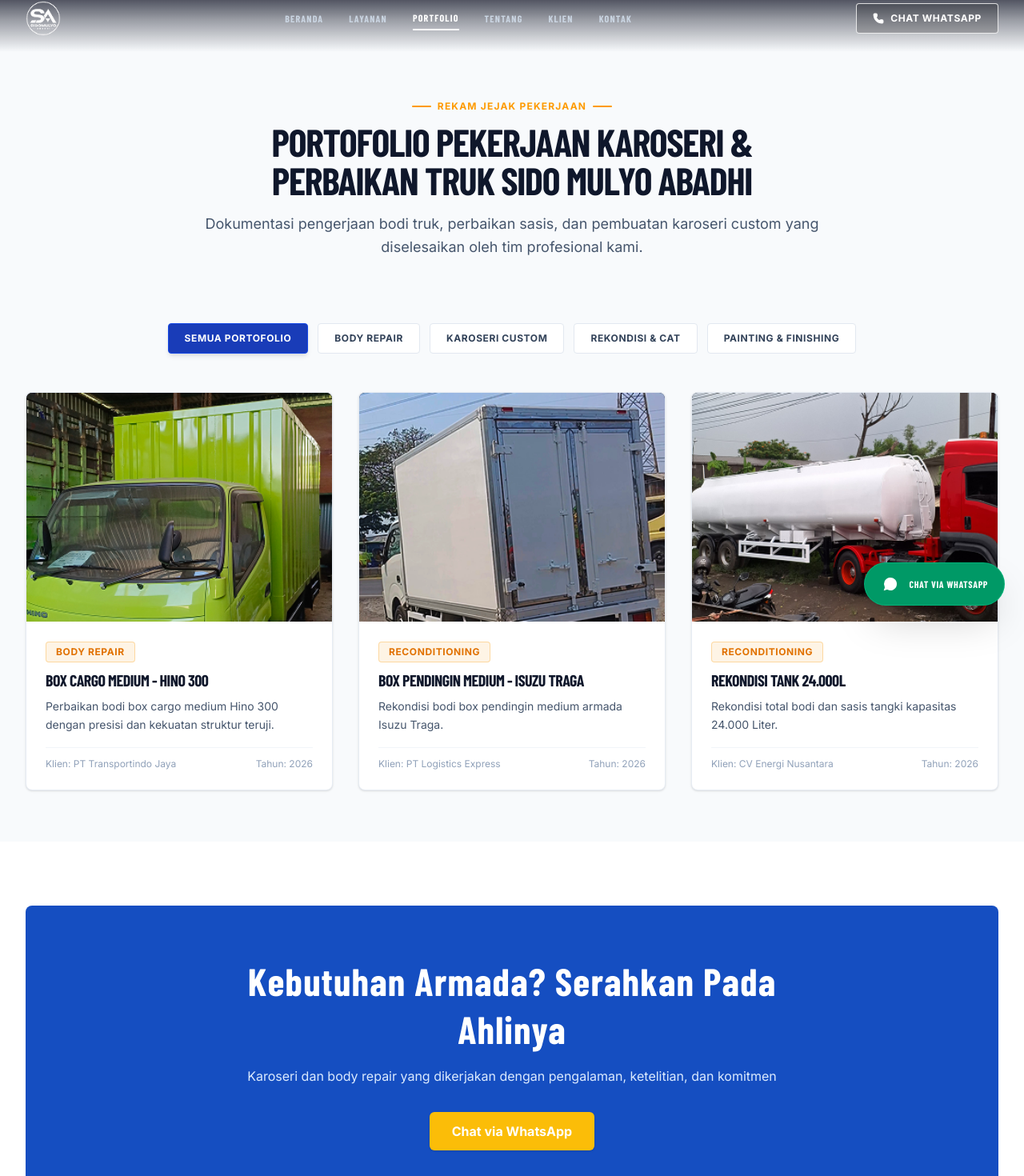
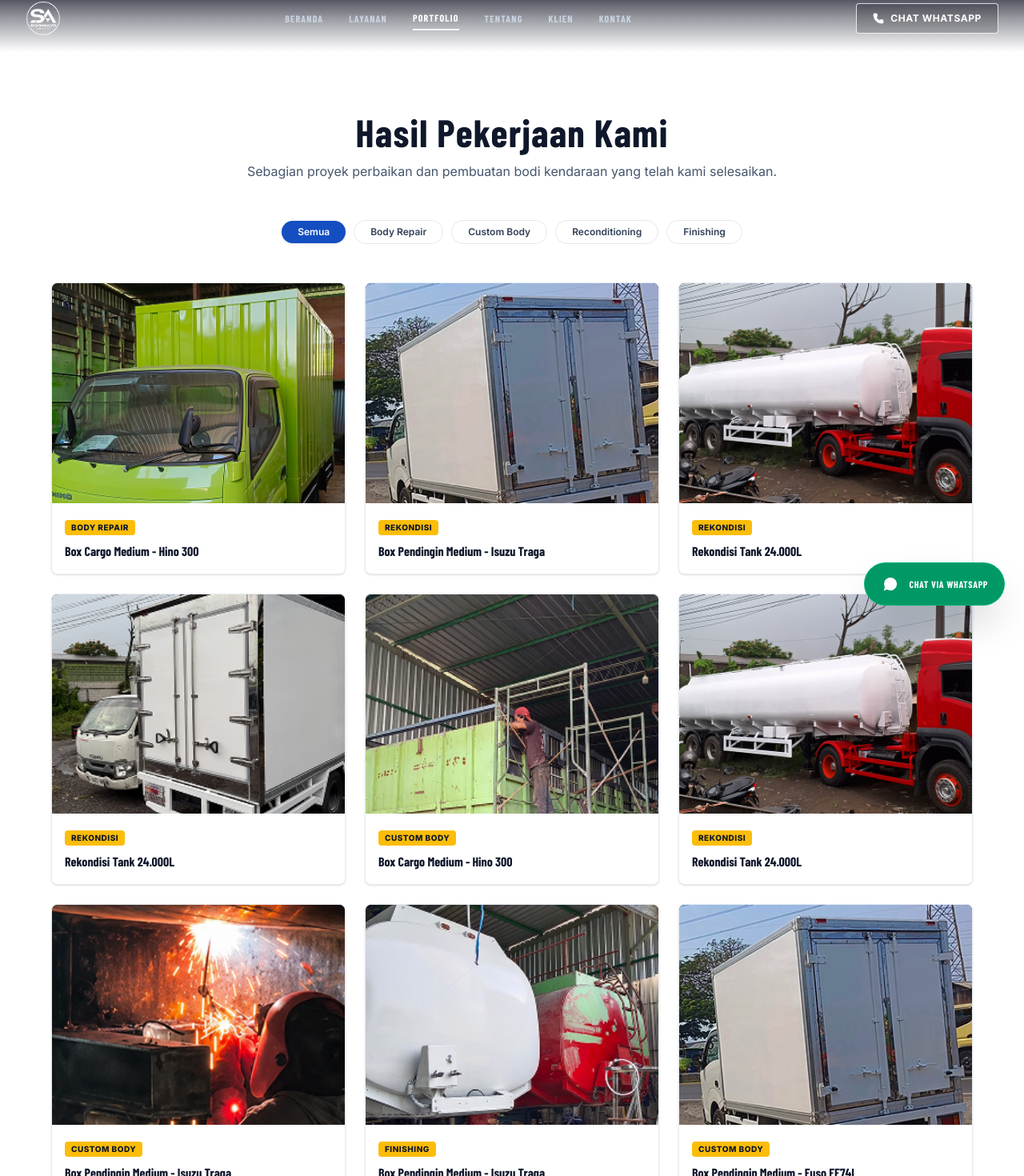
Before and after one commit to PerdanaMain/fe-compro-sidomulyo, a Next.js app: page /portfolio in a window 1280 px wide. Shown: the part 19-1489 px from the top of the page at 80% size. Built offline with nearby package versions, Linux system fonts and the light colour scheme; no server answers; a web font is replaced by a local one.

Commit message:
feat: implement portfolio gallery page with category filtering and CTA banner

```diff
--- a/src/app/portfolio/page.tsx
+++ b/src/app/portfolio/page.tsx
@@ -1,13 +1,12 @@
 import React from "react";
 import { Metadata } from "next";
 import { Container } from "@/components/ui/container";
-import { SectionHeading } from "@/components/ui/section-heading";
+import { PortfolioFilterClient } from "@/components/sections/portfolio-filter-client";
 import { CtaBanner } from "@/components/sections/cta-banner";
-import { PortfolioFilterClient } from "@/components/sections/portfolio-filter-client";
 import { generateBreadcrumbSchema } from "@/lib/seo";
 
 export const metadata: Metadata = {
-  title: "Portofolio Pekerjaan Karoseri & Repair",
+  title: "Hasil Pekerjaan & Portofolio Karoseri",
   description: "Dokumentasi hasil pengerjaan bodi truk, perbaikan sasis, dan pembuatan karoseri custom Sido Mulyo Abadhi di Sidoarjo.",
   alternates: {
     canonical: "/portfolio"
@@ -21,25 +20,40 @@ export default function PortfolioPage() {
   ]);
 
   return (
-    <div className="pt-28 pb-16 bg-slate-50">
+    <div className="pt-24 md:pt-28 pb-0 bg-white min-h-screen text-slate-800">
       <script
         type="application/ld+json"
         dangerouslySetInnerHTML={{ __html: JSON.stringify(breadcrumbLd) }}
       />
-      <Container>
-        <div className="py-8">
-          <SectionHeading
-            as="h1"
-            eyebrow="REKAM JEJAK PEKERJAAN"
-            title="Portofolio Pekerjaan Karoseri & Perbaikan Truk Sido Mulyo Abadhi"
-            subtitle="Dokumentasi pengerjaan bodi truk, perbaikan sasis, dan pembuatan karoseri custom yang diselesaikan oleh tim profesional kami."
-          />
-        </div>
 
-        <PortfolioFilterClient />
-      </Container>
+      {/* Page Header */}
+      <section className="py-8 md:py-12 bg-white">
+        <Container>
+          <div className="max-w-3xl mx-auto text-center space-y-3">
+            <h1 className="font-heading text-3xl sm:text-4xl md:text-5xl font-extrabold text-slate-900 tracking-wide">
+              Hasil Pekerjaan Kami
+            </h1>
+            <p className="text-slate-600 text-xs sm:text-sm md:text-base leading-relaxed max-w-2xl mx-auto">
+              Sebagian proyek perbaikan dan pembuatan bodi kendaraan yang telah kami selesaikan.
+            </p>
+          </div>
+        </Container>
+      </section>
 
-      <CtaBanner />
+      {/* Portfolio Filter & Grid Section */}
+      <section className="pb-16 bg-white">
+        <Container>
+          <PortfolioFilterClient />
+        </Container>
+      </section>
+
+      {/* CTA Banner Section */}
+      <CtaBanner
+        title="Punya Kebutuhan Serupa?"
+        subtitle="Ceritakan kondisi dan kebutuhan kendaraan Anda. Tim kami siap membantu menemukan solusi yang tepat."
+        buttonText="Konsultasi via WhatsApp"
+        message="Halo Sido Mulyo Abadhi, saya ingin konsultasi mengenai kebutuhan armada kendaraan saya."
+      />
     </div>
   );
 }
--- a/src/components/sections/cta-banner.tsx
+++ b/src/components/sections/cta-banner.tsx
@@ -2,30 +2,40 @@ import React from "react";
 import { Container } from "@/components/ui/container";
 import { companyData } from "@/data/company";
 
-export function CtaBanner() {
-  const waUrl = `https://wa.me/${companyData.whatsapp}?text=${encodeURIComponent(
-    "Halo Sido Mulyo Abadhi, saya berminat konsultasi perbaikan/pembuatan bodi armada."
-  )}`;
+interface CtaBannerProps {
+  title?: string;
+  subtitle?: string;
+  buttonText?: string;
+  message?: string;
+}
+
+export function CtaBanner({
+  title = "Kebutuhan Armada? Serahkan Pada Ahlinya",
+  subtitle = "Karoseri dan body repair yang dikerjakan dengan pengalaman, ketelitian, dan komitmen",
+  buttonText = "Chat via WhatsApp",
+  message = "Halo Sido Mulyo Abadhi, saya berminat konsultasi perbaikan/pembuatan bodi armada."
+}: CtaBannerProps) {
+  const waUrl = `https://wa.me/${companyData.whatsapp}?text=${encodeURIComponent(message)}`;
 
   return (
-    <section className="py-16 md:py-20 bg-white">
+    <section className="py-12 sm:py-16 bg-white">
       <Container>
-        <div className="rounded-lg bg-[#154ec1] text-white py-16 px-6 sm:px-12 md:px-16 text-center">
-          <div className="max-w-3xl mx-auto space-y-4">
-            <h2 className="font-heading text-3xl sm:text-4xl md:text-5xl font-bold tracking-wide text-white leading-tight">
-              Kebutuhan Armada? Serahkan Pada Ahlinya
+        <div className="max-w-6xl mx-auto rounded-lg bg-[#154ec1] text-white py-12 px-6 sm:px-12 text-center shadow-lg">
+          <div className="max-w-2xl mx-auto space-y-3">
+            <h2 className="font-heading text-2xl sm:text-3xl md:text-4xl font-extrabold tracking-wide text-white">
+              {title}
             </h2>
-            <p className="text-sm sm:text-base text-blue-100 font-normal leading-relaxed max-w-2xl mx-auto">
-              Karoseri dan body repair yang dikerjakan dengan pengalaman, ketelitian, dan komitmen
+            <p className="text-xs sm:text-sm text-blue-100 font-normal leading-relaxed">
+              {subtitle}
             </p>
-            <div className="pt-4 flex justify-center">
+            <div className="pt-3 flex justify-center">
               <a
                 href={waUrl}
                 target="_blank"
                 rel="noopener noreferrer"
-                className="inline-flex items-center justify-center bg-[#fbbd08] hover:bg-[#e5ab00] text-white font-bold text-sm sm:text-base px-7 py-3 rounded-md transition-colors shadow-sm"
+                className="inline-flex items-center justify-center bg-[#fbbd08] hover:bg-[#e5ab00] text-slate-900 font-bold text-xs sm:text-sm px-7 py-3 rounded-md transition-colors shadow-sm"
               >
-                Chat via WhatsApp
+                {buttonText}
               </a>
             </div>
           </div>
--- a/src/components/sections/portfolio-filter-client.tsx
+++ b/src/components/sections/portfolio-filter-client.tsx
@@ -1,87 +1,51 @@
 "use client";
 
 import React, { useState } from "react";
-import Image from "next/image";
-import { Card } from "@/components/ui/card";
-import { Badge } from "@/components/ui/badge";
+import { PortfolioCard } from "@/components/ui/portfolio-card";
 import { portfolioData } from "@/data/portfolio";
 
 export function PortfolioFilterClient() {
   const [filter, setFilter] = useState("all");
 
   const categories = [
-    { id: "all", label: "SEMUA PORTOFOLIO" },
-    { id: "body-repair", label: "BODY REPAIR" },
-    { id: "karoseri", label: "KAROSERI CUSTOM" },
-    { id: "rekondisi", label: "REKONDISI & CAT" },
-    { id: "painting", label: "PAINTING & FINISHING" }
+    { id: "all", label: "Semua" },
+    { id: "body-repair", label: "Body Repair" },
+    { id: "karoseri", label: "Custom Body" },
+    { id: "rekondisi", label: "Reconditioning" },
+    { id: "painting", label: "Finishing" }
   ];
 
-  const filteredItems = filter === "all"
+  const filteredItems =
+    filter === "all"
       ? portfolioData
       : portfolioData.filter((item) => item.categorySlug === filter);
 
   return (
     <>
       {/* Filter Categories Bar */}
-      <div className="flex flex-wrap items-center justify-center gap-3 mb-12">
-        {categories.map((cat) => (
+      <div className="flex flex-wrap items-center justify-center gap-2.5 mb-10 md:mb-12">
+        {categories.map((cat) => {
+          const isActive = filter === cat.id;
+          return (
             <button
               key={cat.id}
               onClick={() => setFilter(cat.id)}
-            className={`px-5 py-2.5 rounded text-xs font-bold uppercase tracking-wider transition-all duration-200 cursor-pointer ${
-              filter === cat.id
-                ? "bg-blue-800 text-white shadow-md border border-blue-700"
+              className={`px-5 py-1.5 rounded-full text-xs font-semibold transition-all duration-200 cursor-pointer ${
+                isActive
+                  ? "bg-[#154ec1] text-white shadow-sm"
                   : "bg-white text-slate-700 hover:bg-slate-100 border border-slate-200"
               }`}
             >
               {cat.label}
             </button>
-        ))}
+          );
+        })}
       </div>
 
       {/* Portfolio Cards Grid */}
-      <div className="grid grid-cols-1 md:grid-cols-2 lg:grid-cols-3 gap-8 mb-16">
+      <div className="grid grid-cols-1 md:grid-cols-2 lg:grid-cols-3 gap-6 max-w-6xl mx-auto mb-16">
         {filteredItems.map((item) => (
-          <Card key={item.id} className="group overflow-hidden bg-white border border-slate-200 flex flex-col">
-            <div className="relative aspect-[4/3] bg-slate-900 overflow-hidden">
-              <Image
-                src={item.image}
-                alt={item.title}
-                fill
-                className="object-cover object-center group-hover:scale-105 transition-transform duration-500"
-              />
-
-              {item.isBeforeAfter && (
-                <div className="absolute top-3 inset-x-3 flex justify-between z-10">
-                  <span className="bg-red-700 text-white text-[10px] font-extrabold uppercase px-2.5 py-1 rounded shadow">
-                    BEFORE
-                  </span>
-                  <span className="bg-emerald-600 text-white text-[10px] font-extrabold uppercase px-2.5 py-1 rounded shadow">
-                    AFTER
-                  </span>
-                </div>
-              )}
-            </div>
-
-            <div className="p-6 flex flex-col justify-between flex-1 space-y-4">
-              <div>
-                <Badge variant="amber" className="mb-2">
-                  {item.category}
-                </Badge>
-                <h3 className="font-heading text-xl font-bold uppercase tracking-tight text-slate-900 group-hover:text-blue-700 transition-colors">
-                  {item.title}
-                </h3>
-                <p className="text-sm text-slate-600 mt-2 leading-relaxed">
-                  {item.description}
-                </p>
-              </div>
-              <div className="pt-3 border-t border-slate-100 flex items-center justify-between text-xs text-slate-400">
-                <span>Klien: {item.client}</span>
-                <span>Tahun: {item.year}</span>
-              </div>
-            </div>
-          </Card>
+          <PortfolioCard key={item.id} item={item} />
         ))}
       </div>
     </>
--- a/src/data/portfolio.ts
+++ b/src/data/portfolio.ts
@@ -4,9 +4,9 @@ export interface PortfolioItem {
   category: string;
   categorySlug: string;
   image: string;
-  client: string;
-  year: string;
-  description: string;
+  client?: string;
+  year?: string;
+  description?: string;
   isBeforeAfter?: boolean;
 }
 
@@ -18,27 +18,87 @@ export const portfolioData: PortfolioItem[] = [
     categorySlug: "body-repair",
     image: "/images/service-body-repair-2.png",
     client: "PT Transportindo Jaya",
-    year: "2026",
-    description: "Perbaikan bodi box cargo medium Hino 300 dengan presisi dan kekuatan struktur teruji."
+    year: "2026"
   },
   {
     id: "port-2",
     title: "Box Pendingin Medium - Isuzu Traga",
-    category: "RECONDITIONING",
+    category: "REKONDISI",
     categorySlug: "rekondisi",
     image: "/images/service-karoseri-custom-2.png",
     client: "PT Logistics Express",
-    year: "2026",
-    description: "Rekondisi bodi box pendingin medium armada Isuzu Traga."
+    year: "2026"
   },
   {
     id: "port-3",
     title: "Rekondisi Tank 24.000L",
-    category: "RECONDITIONING",
+    category: "REKONDISI",
     categorySlug: "rekondisi",
     image: "/images/service-reconditioning-2.png",
     client: "CV Energi Nusantara",
-    year: "2026",
-    description: "Rekondisi total bodi dan sasis tangki kapasitas 24.000 Liter."
+    year: "2026"
+  },
+  {
+    id: "port-4",
+    title: "Rekondisi Tank 24.000L",
+    category: "REKONDISI",
+    categorySlug: "rekondisi",
+    image: "/images/service-reconditioning.png"
+  },
+  {
+    id: "port-5",
+    title: "Box Cargo Medium - Hino 300",
+    category: "CUSTOM BODY",
+    categorySlug: "karoseri",
+    image: "/images/service-karoseri-custom.png"
+  },
+  {
+    id: "port-6",
+    title: "Rekondisi Tank 24.000L",
+    category: "REKONDISI",
+    categorySlug: "rekondisi",
+    image: "/images/service-reconditioning-2.png"
+  },
+  {
+    id: "port-7",
+    title: "Box Pendingin Medium - Isuzu Traga",
+    category: "CUSTOM BODY",
+    categorySlug: "karoseri",
+    image: "/images/service-body-repair.png"
+  },
+  {
+    id: "port-8",
+    title: "Box Pendingin Medium - Isuzu Traga",
+    category: "FINISHING",
+    categorySlug: "painting",
+    image: "/images/service-painting.png"
+  },
+  {
+    id: "port-9",
+    title: "Box Pendingin Medium - Fuso FE74L",
+    category: "CUSTOM BODY",
+    categorySlug: "karoseri",
+    image: "/images/service-karoseri-custom-2.png"
+  },
+  {
+    id: "port-10",
+    title: "Rekondisi Bak Truk Long",
+    category: "REKONDISI",
+    categorySlug: "rekondisi",
+    image: "/images/service-reconditioning.png"
+  },
+  {
+    id: "port-11",
+    title: "Tangki Stainless Steel - UD Kuzer",
+    category: "BODY REPAIR",
+    categorySlug: "body-repair",
+    image: "/images/service-body-repair-2.png"
+  },
+  {
+    id: "port-12",
+    title: "Box Pendingin Medium - Fuso FE74L",
+    category: "FINISHING",
+    categorySlug: "painting",
+    image: "/images/service-karoseri-custom.png"
   }
 ];
```
Lines whose indentation alone changed are shown as unchanged.
